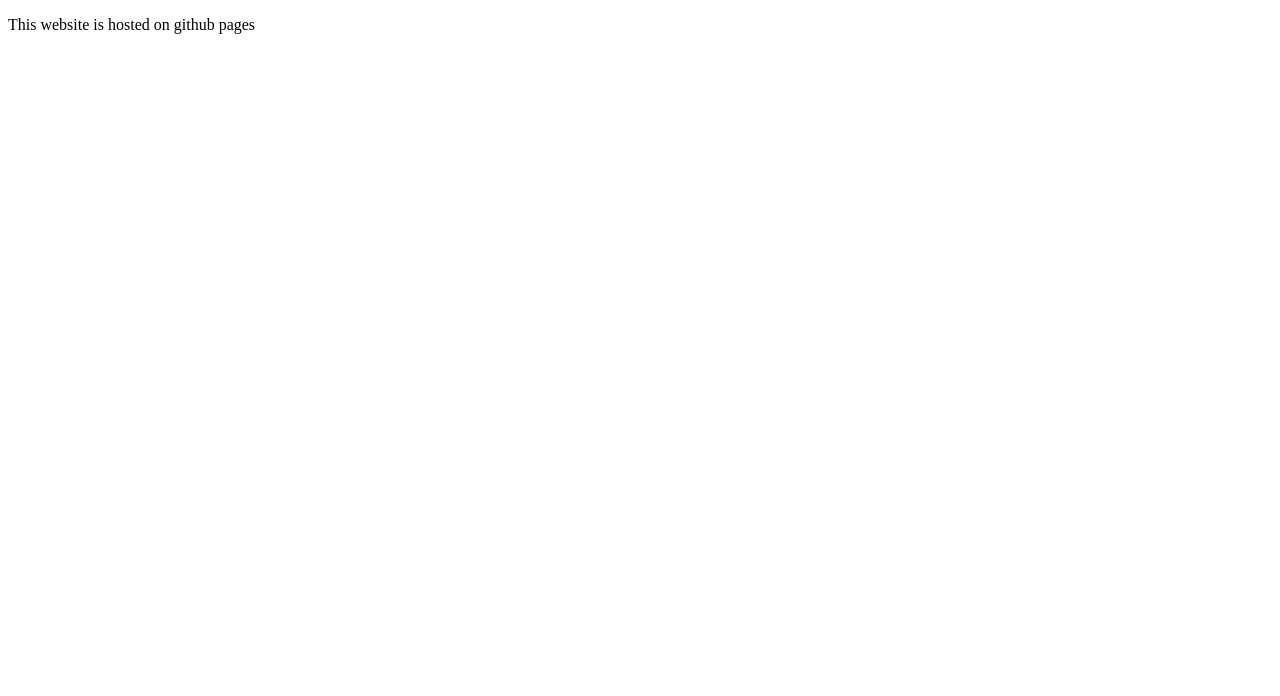
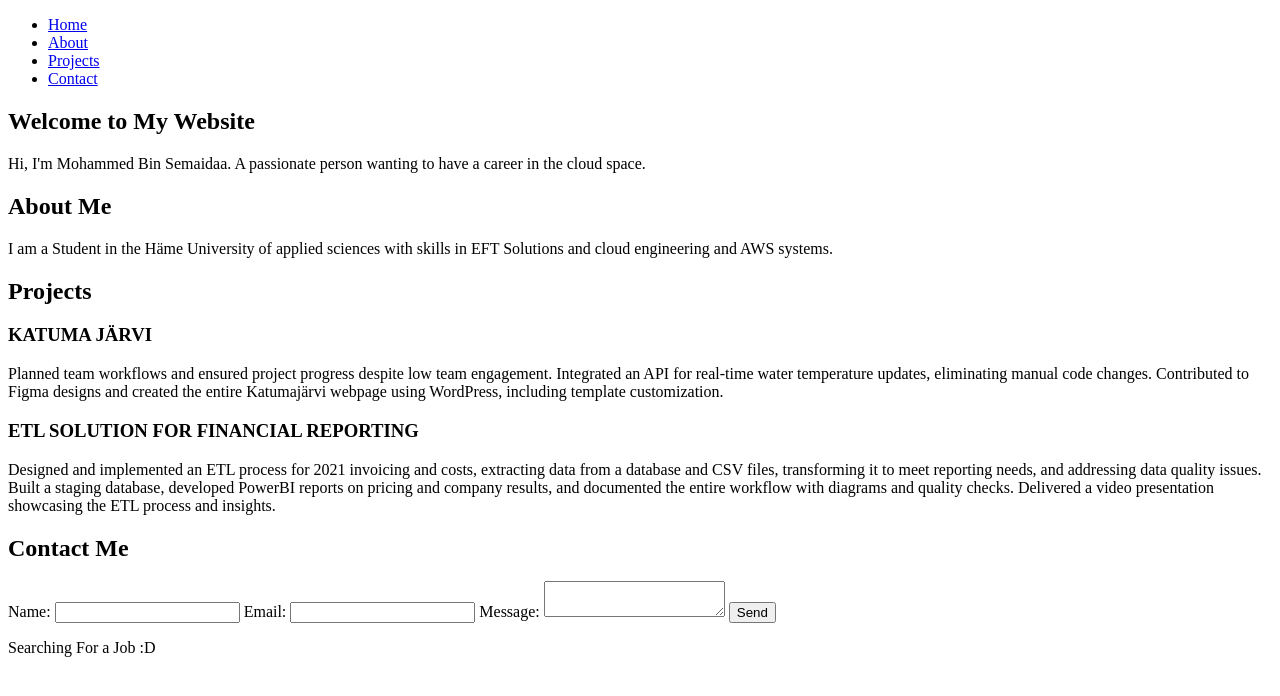
Before and after one commit to mohabinsemaidaa/mohabinsemaidaa.github.io, a plain HTML site: page index.html in a window 1280 px wide. Drawn offline with Linux system fonts and the light colour scheme.

Commit message:
Main webpage format

```diff
--- a/index.html
+++ b/index.html
@@ -3,9 +3,59 @@
 <head>
     <meta charset="UTF-8">
     <meta name="viewport" content="width=device-width, initial-scale=1.0">
-    <title>Hello to my personal website</title>
+    <title>Personal Website</title>
 </head>
 <body>
-    <p>This website is hosted on github pages</p>
+    <header>
+        <nav>
+            <ul>
+                <li><a href="#home">Home</a></li>
+                <li><a href="#about">About</a></li>
+                <li><a href="#projects">Projects</a></li>
+                <li><a href="#contact">Contact</a></li>
+            </ul>
+        </nav>
+    </header>
+    <section id="home">
+        <div class="hero">
+            <h1>Welcome to My Website</h1>
+            <p>Hi, I'm Mohammed Bin Semaidaa. A passionate person wanting to have a career in the cloud space.</p>
+        </div>
+    </section>
+    <section id="about">
+        <h2>About Me</h2>
+        <p>I am a Student in the Häme University of applied sciences with skills in EFT Solutions and cloud engineering and AWS systems.</p>
+    </section>
+    <section id="projects">
+        <h2>Projects</h2>
+        <div class="project">
+            <h3>KATUMA JÄRVI</h3>
+            <p>Planned team workflows and ensured project progress despite low team engagement. Integrated an API for real-time water
+            temperature updates, eliminating manual code changes. Contributed to Figma designs and created the entire Katumajärvi webpage
+            using WordPress, including template customization.</p>
+        </div>
+        <div class="project">
+            <h3>ETL SOLUTION FOR FINANCIAL REPORTING</h3>
+            <p>Designed and implemented an ETL process for 2021 invoicing and costs, extracting data from a database and CSV files, transforming
+            it to meet reporting needs, and addressing data quality issues. Built a staging database, developed PowerBI reports on pricing and company
+            results, and documented the entire workflow with diagrams and quality checks. Delivered a video presentation showcasing the ETL process and insights.</p>
+        </div>
+    </section>
+    <section id="contact">
+        <h2>Contact Me</h2>
+        <form id="contact-form">
+            <label for="name">Name:</label>
+            <input type="text" id="name" name="name" required>
+            <label for="email">Email:</label>
+            <input type="email" id="email" name="email" required>
+            <label for="message">Message:</label>
+            <textarea id="message" name="message" required></textarea>
+            <button type="submit">Send</button>
+        </form>
+    </section>
+    <footer>
+        <p> Searching For a Job :D </p>
+    </footer>
+
 </body>
 </html>
```
Also changed, not shown: 1 other file.
